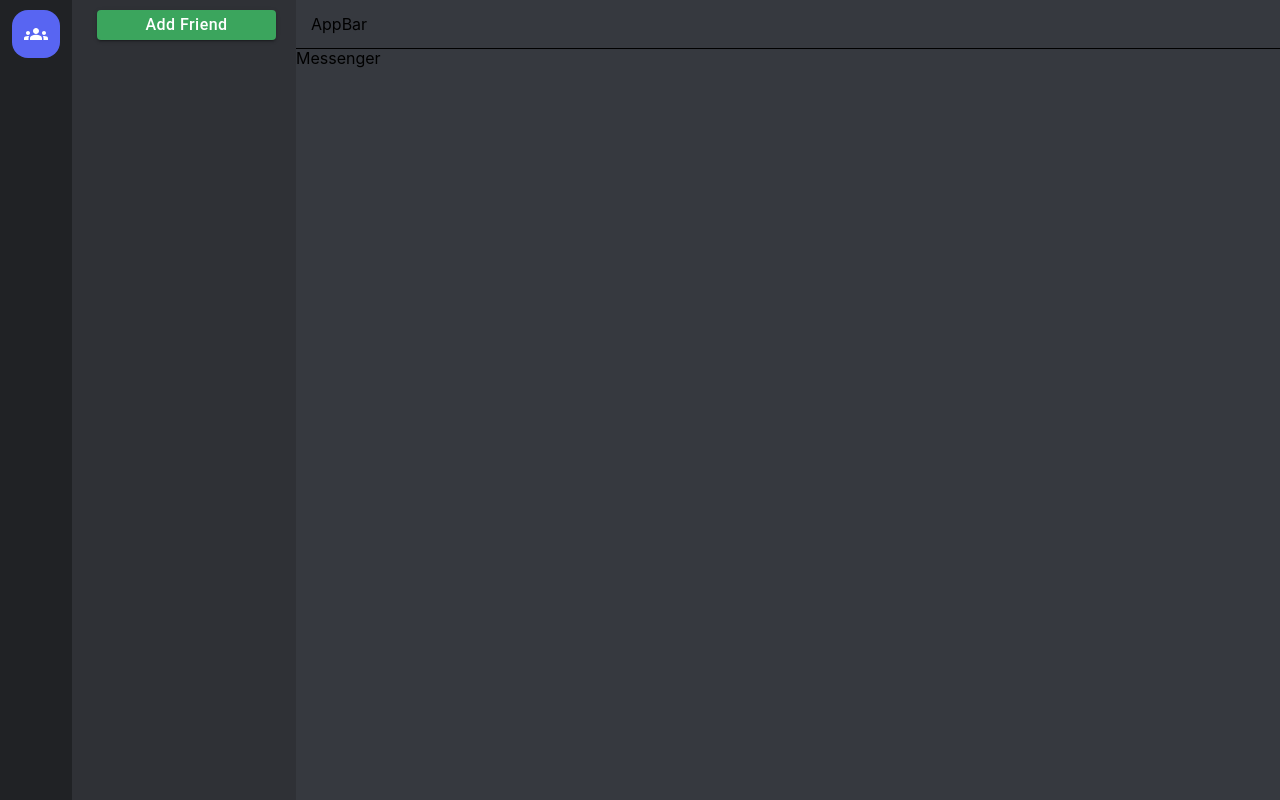
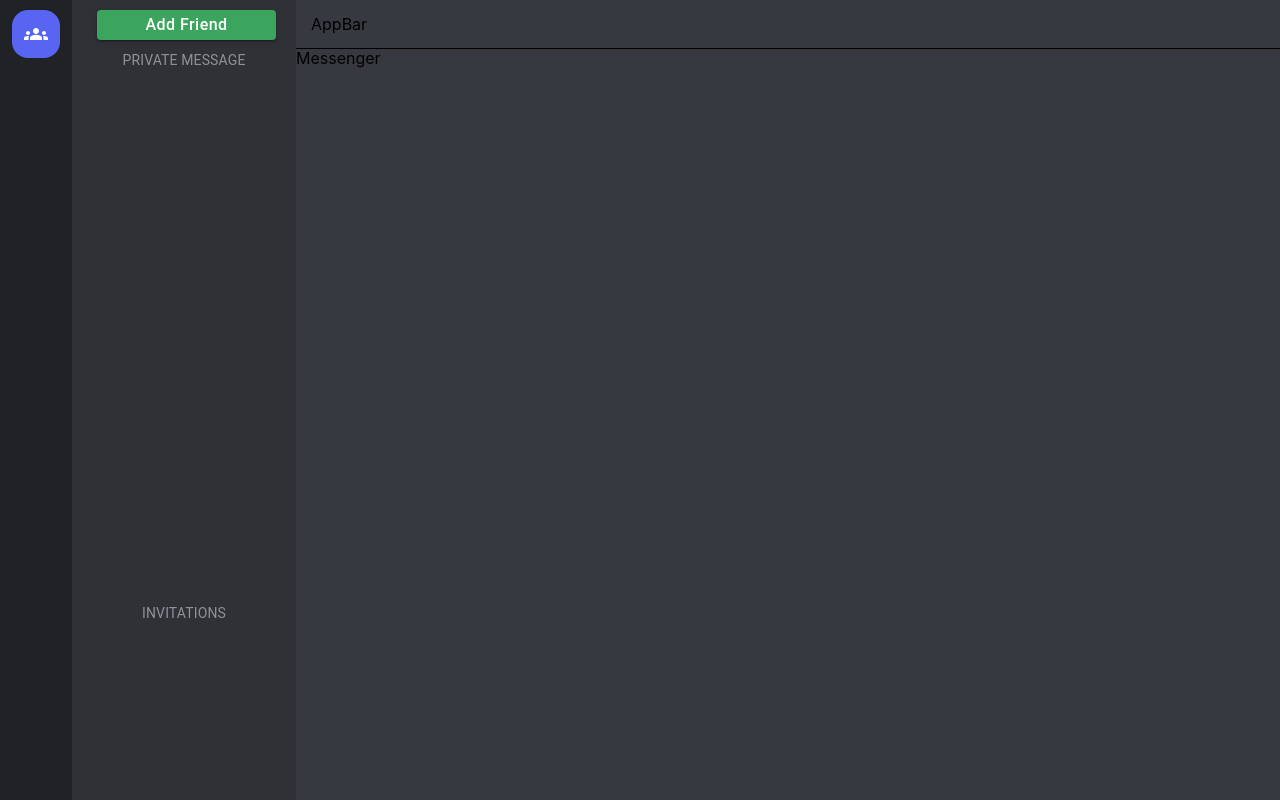
Before and after one commit to hatembenmahjouba/discord-clone, a React (Create React App) app: page /dashboard in a window 1280 px wide. Built offline with nearby package versions, Linux system fonts and the light colour scheme.

Commit message:
friends sidebar

```diff
--- /dev/null
+++ b/src/components/FriendsSideBar/FriendsList/FriendsList.js
@@ -0,0 +1,13 @@
+import React from 'react';
+import { styled } from '@mui/system';
+
+const MainContainer = styled('div')({
+  flexGrow: 1,
+  width: '100',
+});
+
+const FriendsList = () => {
+  return <MainContainer></MainContainer>;
+};
+
+export default FriendsList;
--- a/src/components/FriendsSideBar/FriendsSideBar.js
+++ b/src/components/FriendsSideBar/FriendsSideBar.js
@@ -1,6 +1,9 @@
 import React from 'react';
 import { styled } from '@mui/system';
 import AddFriendButton from './AddFriendButton';
+import FriendsTitle from './FriendsTitle';
+import FriendsList from './FriendsList/FriendsList';
+import PendingInvitationsList from './PendingInvitationsList/PendingInvitationsList';
 
 const MainContainer = styled('div')({
   width: '224px',
@@ -15,6 +18,10 @@ const FriendsSideBar = () => {
   return (
     <MainContainer>
       <AddFriendButton />
+      <FriendsTitle title='Private Message' />
+      <FriendsList />
+      <FriendsTitle title='Invitations' />
+      <PendingInvitationsList />
     </MainContainer>
   );
 };
--- /dev/null
+++ b/src/components/FriendsSideBar/FriendsTitle.js
@@ -0,0 +1,19 @@
+import { Typography } from '@mui/material';
+import React from 'react';
+
+const FriendsTitle = ({ title }) => {
+  return (
+    <Typography
+      sx={{
+        textTransform: 'uppercase',
+        color: '#8e9297',
+        fontSize: '14px',
+        marginTop: '10px',
+      }}
+    >
+      {title}
+    </Typography>
+  );
+};
+
+export default FriendsTitle;
--- /dev/null
+++ b/src/components/FriendsSideBar/PendingInvitationsList/PendingInvitationsList.js
@@ -0,0 +1,17 @@
+import React from 'react';
+import { styled } from '@mui/system';
+
+const MainContainer = styled('div')({
+  width: '100%',
+  height: '22%',
+  display: 'flex',
+  flexDirection: 'column',
+  alignItems: 'center',
+  overflow: 'auto',
+});
+
+const PendingInvitationsList = () => {
+  return <MainContainer></MainContainer>;
+};
+
+export default PendingInvitationsList;
```
